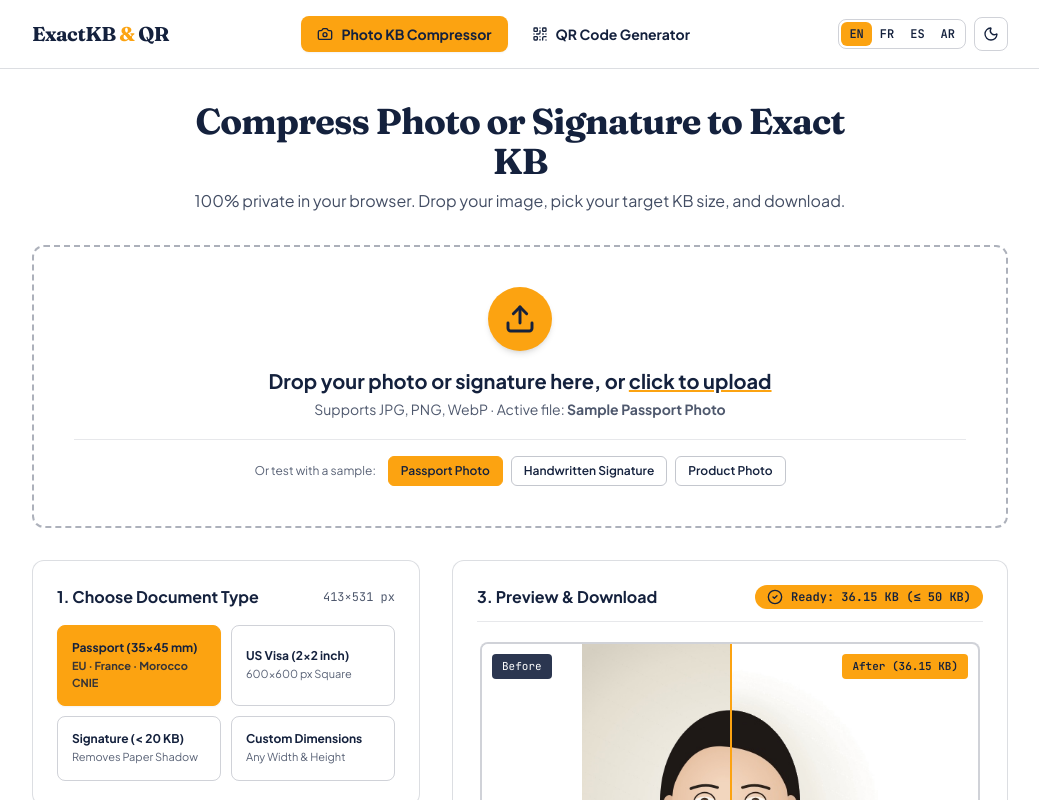
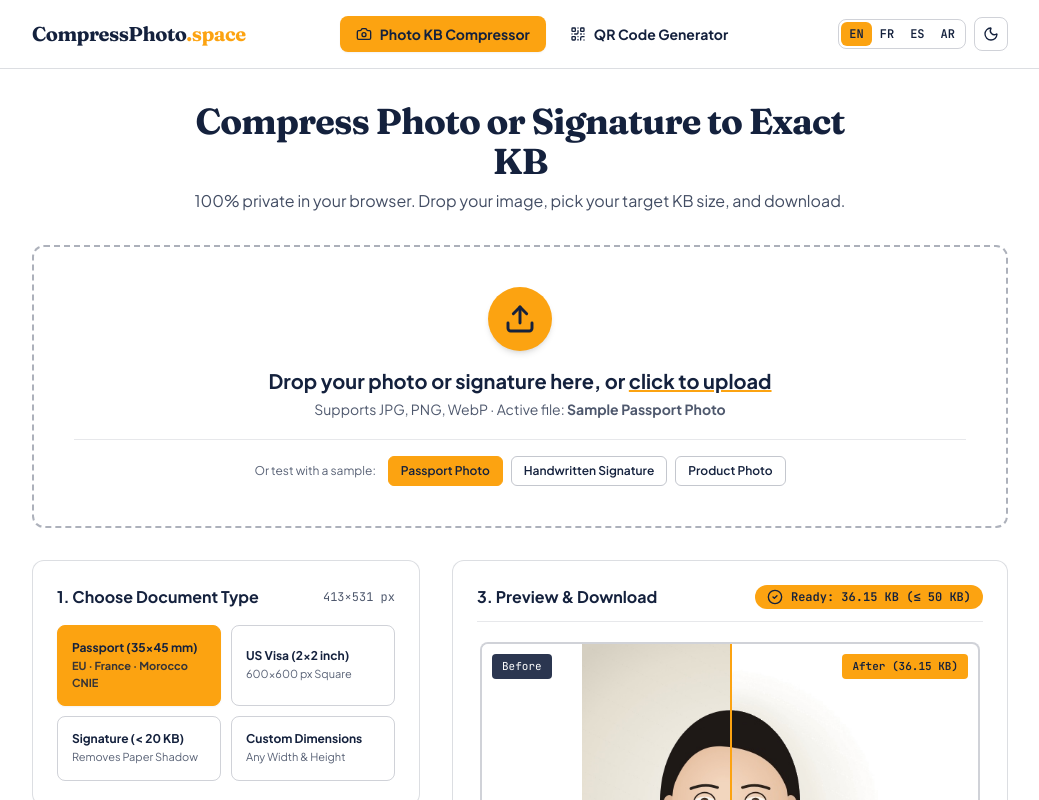
Before and after one commit to abdelkhalekkaci/exactkb, a React (Vite) app: page / in a window 1280 px wide. Shown: the top 800 px of the page, without its empty margins (120-1159 px from the left). Built offline with nearby package versions, Linux system fonts and the light colour scheme.

Commit message:
Update UI brand name in Navbar, Footer, Legal pages, and Studio Stamp to CompressPhoto.space

```diff
--- a/src/App.tsx
+++ b/src/App.tsx
@@ -79,7 +79,7 @@ export default function App() {
             }}
             className="font-serif text-xl font-bold tracking-tight whitespace-nowrap shrink-0"
           >
-            ExactKB <span className="text-[#fca311]">&amp;</span> QR
+            CompressPhoto<span className="text-[#fca311]">.space</span>
           </a>
 
           {/* Zone 2: Clear 2-Tool Switcher in Navbar */}
@@ -186,7 +186,7 @@ export default function App() {
             {/* Column 1: Brand & Privacy Promise */}
             <div className="space-y-2">
               <div className="font-serif text-lg font-bold">
-                ExactKB <span className="text-[#fca311]">&amp;</span> QR
+                CompressPhoto<span className="text-[#fca311]">.space</span>
               </div>
               <p className="text-xs opacity-75 leading-relaxed">
                 {t.footerDesc}
@@ -261,7 +261,7 @@ export default function App() {
           </div>
 
           <div className="pt-6 border-t border-[#14213d]/10 dark:border-[#ffffff]/10 flex flex-col sm:flex-row items-center justify-between gap-2 text-xs opacity-70">
-            <div>© {new Date().getFullYear()} ExactKB &amp; QR.</div>
+            <div>© {new Date().getFullYear()} CompressPhoto.space.</div>
             <div>{t.localGuaranteeFooter}</div>
           </div>
         </div>
--- a/src/components/ExactKbLabPage.tsx
+++ b/src/components/ExactKbLabPage.tsx
@@ -83,7 +83,7 @@ export const ExactKbLabPage: React.FC<ExactKbLabPageProps> = ({
   const [showPharmacyModal, setShowPharmacyModal] = useState<boolean>(false);
   const [stampConfig, setStampConfig] = useState<StudioStampConfig>({
     enabled: true,
-    studioName: 'EXACTKB STUDIO',
+    studioName: 'COMPRESSPHOTO.SPACE',
     dateString: '2026-11-01',
     certificationCode: '300-DPI-VERIFIED',
     showWatermark: false,
--- a/src/components/InfoAndLegalPages.tsx
+++ b/src/components/InfoAndLegalPages.tsx
@@ -96,7 +96,7 @@ export const InfoAndLegalPages: React.FC<InfoAndLegalPagesProps> = ({
 
           <div className="space-y-4 text-sm sm:text-base leading-relaxed opacity-90">
             <p>
-              <strong>ExactKB &amp; QR</strong> was created to solve two everyday frustrations without compromising your privacy:
+              <strong>CompressPhoto.space</strong> was created to solve two everyday frustrations without compromising your privacy:
             </p>
             <ul className="space-y-3 pl-4 list-disc">
               <li>
@@ -136,7 +136,7 @@ export const InfoAndLegalPages: React.FC<InfoAndLegalPagesProps> = ({
             <section className="space-y-2">
               <h2 className="text-base font-bold">1. Service Publisher / Éditeur du Service</h2>
               <p>
-                <strong>ExactKB &amp; QR (compressphoto.space)</strong> is an independent web utility platform providing client-side image compression, biometric crop calibration, and vector QR/barcode generation.
+                <strong>CompressPhoto.space</strong> is an independent web utility platform providing client-side image compression, biometric crop calibration, and vector QR/barcode generation.
                 <br />
                 Official Website: <strong>https://compressphoto.space</strong> · Contact Email: <strong>contact@compressphoto.space</strong>
               </p>
@@ -175,7 +175,7 @@ export const InfoAndLegalPages: React.FC<InfoAndLegalPagesProps> = ({
             <section className="space-y-2">
               <h2 className="text-base font-bold">1. Zero Image Upload Policy</h2>
               <p>
-                Unlike traditional online image compressors that upload your files to remote cloud servers, <strong>ExactKB &amp; QR</strong> executes 100% of its image resizing, byte-ceiling compression, PDF generation, and signature shadow removal locally inside your browser. We never view, transmit, or store your photographs or signatures.
+                Unlike traditional online image compressors that upload your files to remote cloud servers, <strong>CompressPhoto.space</strong> executes 100% of its image resizing, byte-ceiling compression, PDF generation, and signature shadow removal locally inside your browser. We never view, transmit, or store your photographs or signatures.
               </p>
             </section>
 
```
